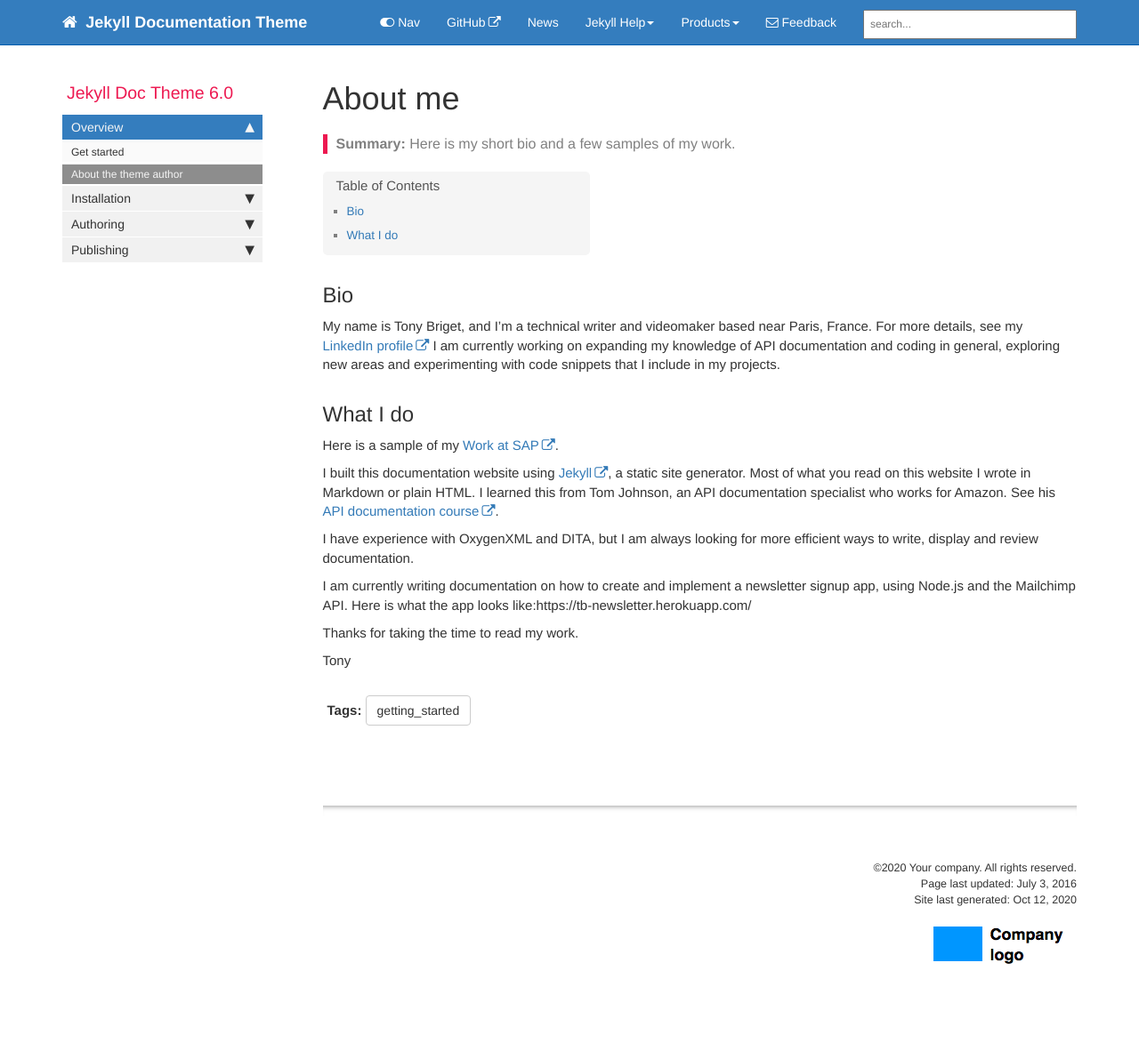
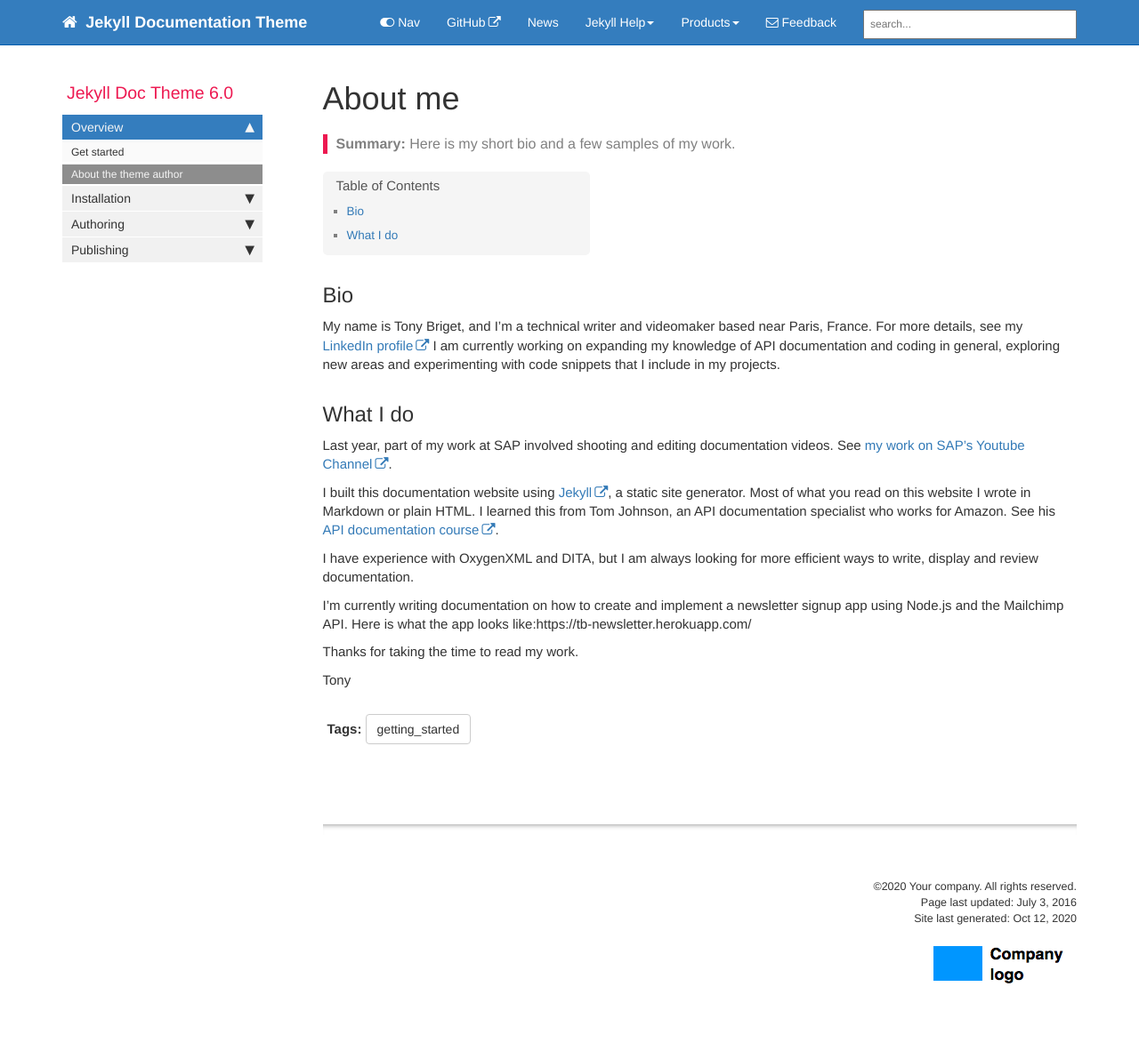
Before and after one commit to TonyBgithub/mydoctheme, a Jekyll site: the page built from pages/mydoc/mydoc_about.md, in a window 1280 px wide. Shown: the whole page at 89% size. Built offline with Jekyll 4.4.1, drawn with Linux system fonts in a browser that asks for light colours; comment, search, counter and statistics services are not loaded; before the commit the page ends 1160 px from its top, so only the background shows below that.

Commit message:
final bio

```diff
--- a/pages/mydoc/mydoc_about.md
+++ b/pages/mydoc/mydoc_about.md
@@ -13,14 +13,13 @@ folder: mydoc
 My name is Tony Briget, and I'm a technical writer and videomaker based near Paris, France. For more details, see my [LinkedIn profile](https://www.linkedin.com/in/tony-briget-52640017a/) I am currently working on expanding my knowledge of API documentation and coding in general, exploring new areas and experimenting with code snippets that I include in my projects.
 
 ## What I do
-
-Here is a sample of my [Work at SAP](https://www.youtube.com/watch?v=aENAqA82wdo).
+Last year, part of my work at SAP involved shooting and editing documentation videos. See [my work on SAP's Youtube Channel](https://www.youtube.com/watch?v=aENAqA82wdo).
 
 I built this documentation website using [Jekyll](https://jekyllrb.com/), a static site generator. Most of what you read on this website I wrote in Markdown or plain HTML. I learned this from Tom Johnson, an API documentation specialist who works for Amazon. See his [API documentation course](https://idratherbewriting.com/learnapidoc/docapis_introtoapis.html).
 
 I have experience with OxygenXML and DITA, but I am always looking for more efficient ways to write, display and review documentation.
 
-I am currently writing documentation on how to create and implement a newsletter signup app, using Node.js and the Mailchimp API. Here is what the app looks like:https://tb-newsletter.herokuapp.com/
+I'm currently writing documentation on how to create and implement a newsletter signup app using Node.js and the Mailchimp API. Here is what the app looks like:https://tb-newsletter.herokuapp.com/
 
 Thanks for taking the time to read my work.
 
```
